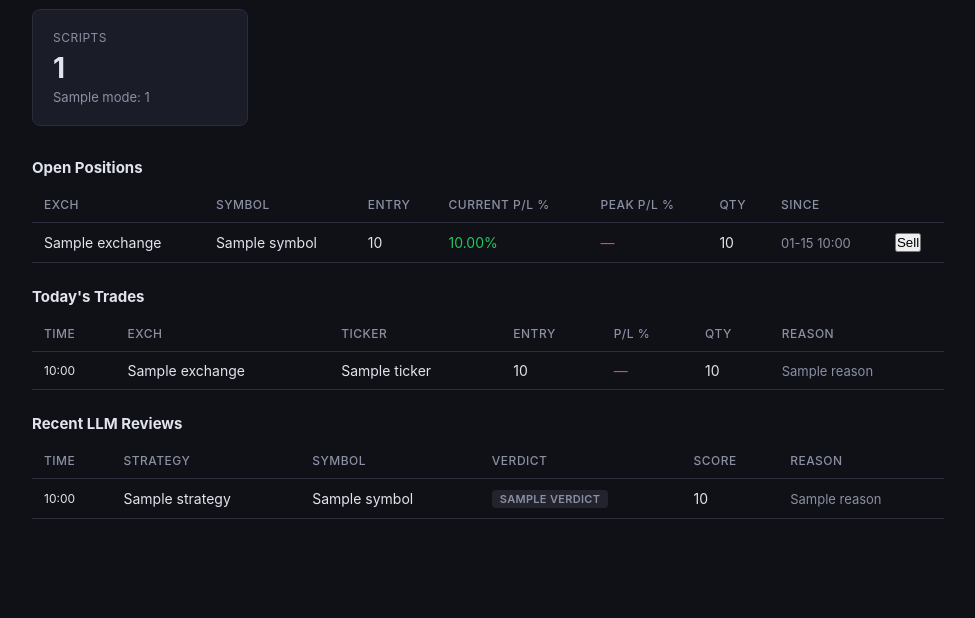
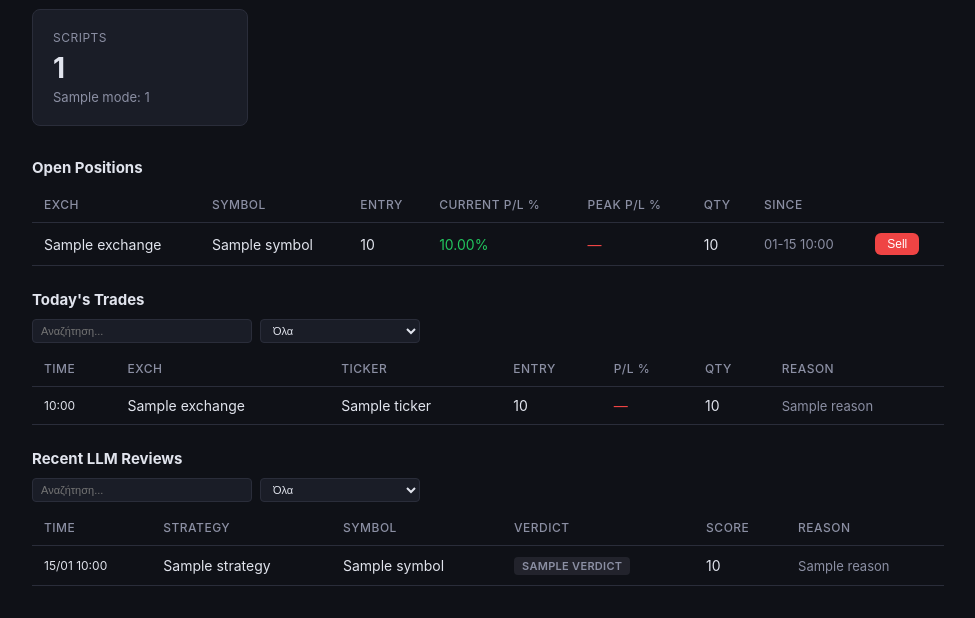
Before and after one commit to pnk8585/aitrader, a FastAPI app: template app/templates/dashboard.html in a window 1280 px wide. Shown: the part 258-876 px from the top of the page, without its empty margins (152-1127 px from the left). Before the commit the page ends 777 px from the top, so only its background shows below. Run offline with FastAPI, Linux system fonts and the light colour scheme; the template is opened without the code that fills it: most values are stand-ins (such as "Sample title", 1, 10 or a date in 2020).

Commit message:
feat: date+time in LLM reviews, quick filters, button styling

```diff
--- a/app/templates/_admin_cron_db_table.html
+++ b/app/templates/_admin_cron_db_table.html
@@ -20,7 +20,7 @@
         <td>{{ "✅" if j.enabled else "⏸️" }}</td>
         <td class="text-muted">{{ j.next_run_at.strftime("%d/%m %H:%M") if j.next_run_at else "—" }}</td>
         <td class="text-muted">{{ j.updated_at.strftime("%d/%m %H:%M") if j.updated_at else "—" }}</td>
-        <td><button hx-post="/ui/admin/cron-jobs/{{ j.name }}/run" hx-target="#cron-db-table" hx-swap="outerHTML">Run</button></td>
+        <td><button class="btn-action" hx-post="/ui/admin/cron-jobs/{{ j.name }}/run" hx-target="#cron-db-table" hx-swap="outerHTML">Run</button></td>
       </tr>
       {% endfor %}
     </tbody>
--- a/app/templates/base.html
+++ b/app/templates/base.html
@@ -114,6 +114,9 @@
     .filter-input:focus { border-color: var(--accent); outline: none; }
     .btn-sm { background: var(--accent); color: #fff; border: none; border-radius: 4px; padding: 6px 14px; font-size: 12px; cursor: pointer; margin-top: 4px; }
     .btn-sm:hover { background: var(--accent-hover); }
+    .btn-action { background: var(--accent); color: #fff; border: none; border-radius: 6px; padding: 4px 12px; font-size: 12px; cursor: pointer; transition: opacity 0.15s; }
+    .btn-action:hover { opacity: 0.85; }
+    .btn-danger { background: var(--red); }
     th a { color: var(--text-muted); text-decoration: none; }
     th a:hover { color: var(--text); }
     .reason-cell { max-width: 180px; overflow: hidden; text-overflow: ellipsis; white-space: nowrap; cursor: pointer; }
--- a/app/templates/dashboard.html
+++ b/app/templates/dashboard.html
@@ -42,7 +42,7 @@
       <td style="color:{{ 'var(--green)' if (p.peak_plpc or 0) > 0 else 'var(--red)' }}">{{ "%.2f%%"|format(p.peak_plpc) if p.peak_plpc else '—' }}</td>
       <td>{{ p.quantity }}</td>
       <td class="text-muted">{{ p.entry_time.strftime('%m-%d %H:%M') if p.entry_time else '—' }}</td>
-      <td><button hx-post="/ui/admin/positions/{{ p.exchange }}/{{ p.symbol }}/sell" hx-swap="outerHTML">Sell</button></td>
+      <td><button class="btn-action btn-danger" hx-post="/ui/admin/positions/{{ p.exchange }}/{{ p.symbol }}/sell" hx-swap="outerHTML">Sell</button></td>
     </tr>
   {% endfor %}
   </tbody>
@@ -52,11 +52,21 @@
 <!-- Today's Trades -->
 {% if today_trades %}
 <h2 style="font-size:15px;margin:24px 0 10px">Today's Trades</h2>
-<table>
+<div class="table-filter" style="display:flex;gap:8px;margin:8px 0">
+  <input type="text" class="filter-input filter-text" data-target="tbl-today" placeholder="Αναζήτηση..." style="max-width:220px">
+  <select class="filter-input filter-date" data-target="tbl-today" style="max-width:160px">
+    <option value="all">Όλα</option>
+    <option value="today">Σήμερα</option>
+    <option value="yesterday">Χθες</option>
+    <option value="month">Τρέχων Μήνας</option>
+    <option value="year">Τρέχον Έτος</option>
+  </select>
+</div>
+<table id="tbl-today">
   <thead><tr><th>Time</th><th>Exch</th><th>Ticker</th><th>Entry</th><th>P/L %</th><th>Qty</th><th>Reason</th></tr></thead>
   <tbody>
   {% for t in today_trades %}
-    <tr>
+    <tr data-date="{{ t.timestamp.isoformat() if t.timestamp else '' }}">
       <td style="font-size:12px">{{ t.timestamp.strftime('%H:%M') if t.timestamp else '—' }}</td>
       <td>{{ t.exchange }}</td>
       <td>{{ t.ticker }}</td>
@@ -73,12 +83,22 @@
 <!-- Recent LLM Reviews -->
 {% if recent_reviews %}
 <h2 style="font-size:15px;margin:24px 0 10px">Recent LLM Reviews</h2>
-<table>
+<div class="table-filter" style="display:flex;gap:8px;margin:8px 0">
+  <input type="text" class="filter-input filter-text" data-target="tbl-reviews" placeholder="Αναζήτηση..." style="max-width:220px">
+  <select class="filter-input filter-date" data-target="tbl-reviews" style="max-width:160px">
+    <option value="all">Όλα</option>
+    <option value="today">Σήμερα</option>
+    <option value="yesterday">Χθες</option>
+    <option value="month">Τρέχων Μήνας</option>
+    <option value="year">Τρέχον Έτος</option>
+  </select>
+</div>
+<table id="tbl-reviews">
   <thead><tr><th>Time</th><th>Strategy</th><th>Symbol</th><th>Verdict</th><th>Score</th><th>Reason</th></tr></thead>
   <tbody>
   {% for r in recent_reviews %}
-    <tr>
-      <td style="font-size:12px">{{ r.created_at.strftime('%H:%M') if r.created_at else '—' }}</td>
+    <tr data-date="{{ r.created_at.isoformat() if r.created_at else '' }}">
+      <td style="font-size:12px">{{ r.created_at.strftime('%d/%m %H:%M') if r.created_at else '—' }}</td>
       <td>{{ r.strategy }}</td><td>{{ r.symbol }}</td>
       <td><span class="badge badge-{{ 'live' if r.verdict == 'buy' else ('paper' if r.verdict == 'sell' else 'paused') }}">{{ r.verdict }}</span></td>
       <td>{{ r.score }}</td>
@@ -89,4 +109,42 @@
 </table>
 {% endif %}
 
+<script>
+// ponytail: client-side table filters (text + date range) for Today's Trades and LLM Reviews
+(function () {
+  function sameDay(a, b) {
+    return a.getFullYear() === b.getFullYear() && a.getMonth() === b.getMonth() && a.getDate() === b.getDate();
+  }
+  function inRange(d, range, now) {
+    if (isNaN(d)) return false;
+    if (range === 'today') return sameDay(d, now);
+    if (range === 'yesterday') { var y = new Date(now); y.setDate(now.getDate() - 1); return sameDay(d, y); }
+    if (range === 'month') return d.getFullYear() === now.getFullYear() && d.getMonth() === now.getMonth();
+    if (range === 'year') return d.getFullYear() === now.getFullYear();
+    return true;
+  }
+  function apply(targetId) {
+    var table = document.getElementById(targetId);
+    if (!table) return;
+    var textEl = document.querySelector('.filter-text[data-target="' + targetId + '"]');
+    var dateEl = document.querySelector('.filter-date[data-target="' + targetId + '"]');
+    var q = (textEl && textEl.value || '').toLowerCase();
+    var range = dateEl && dateEl.value || 'all';
+    var now = new Date();
+    table.querySelectorAll('tbody tr').forEach(function (row) {
+      var show = true;
+      if (q) show = row.textContent.toLowerCase().indexOf(q) !== -1;
+      if (show && range !== 'all') {
+        var ds = row.getAttribute('data-date');
+        show = ds ? inRange(new Date(ds), range, now) : false;
+      }
+      row.style.display = show ? '' : 'none';
+    });
+  }
+  document.querySelectorAll('.filter-text, .filter-date').forEach(function (el) {
+    var ev = el.classList.contains('filter-text') ? 'input' : 'change';
+    el.addEventListener(ev, function () { apply(el.getAttribute('data-target')); });
+  });
+})();
+</script>
 {% endblock %}
```
